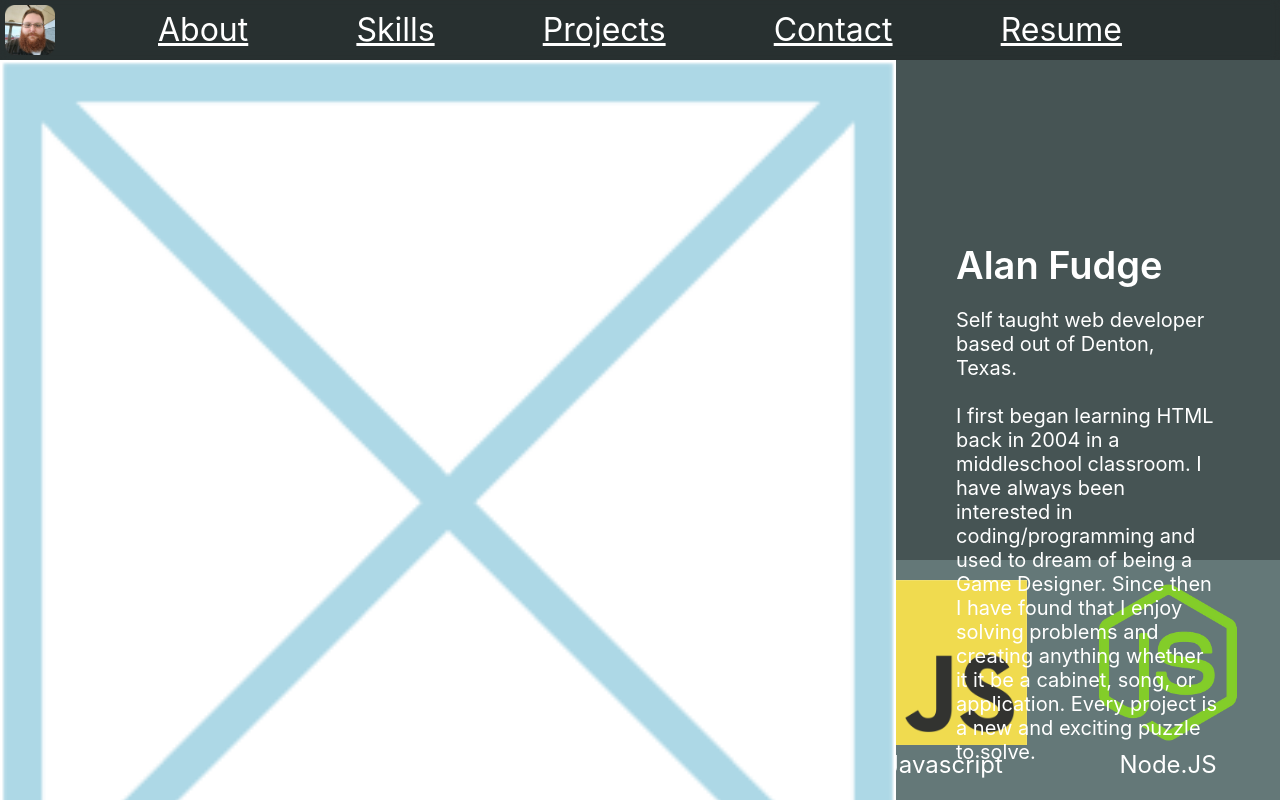
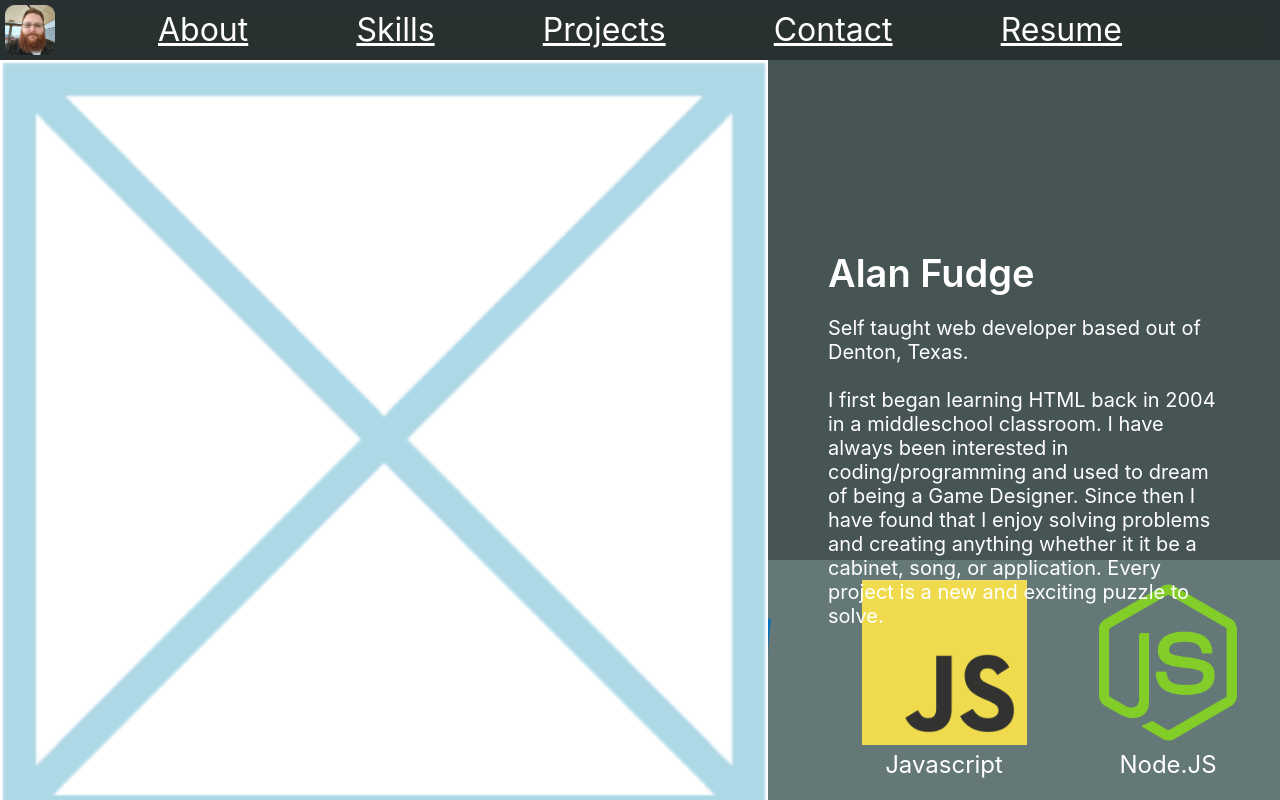
Before and after one commit to AlanFudge/portfolio, a plain HTML site: page index.html in a window 1280 px wide. Shown: the top 800 px of the page. Drawn offline with Linux system fonts and the light colour scheme.

Commit message:
change column layout for about section to allow for more text; make carousel arrows thicker

```diff
--- a/styles.css
+++ b/styles.css
@@ -89,7 +89,7 @@ section {
 }
 
 .about-banner {
-    grid-column: 1 / span 7;
+    grid-column: 1 / span 6;
 }
 
 .about-banner img {
@@ -98,7 +98,7 @@ section {
 }
 
 #about .section-text {
-    grid-column: 8 / span 3;
+    grid-column: 7 / span 4;
 }
 
 #skills .section-text {
@@ -178,7 +178,7 @@ section {
     width: 100%;
     height: 100%;
     background-color: var(--tertiary-color);
-    clip-path: polygon(20% 50%, 80% 10%, 82% 10%, 22% 50%, 82% 90%, 80% 90%);
+    clip-path: polygon(20% 50%, 80% 10%, 86% 10%, 26% 50%, 86% 90%, 80% 90%);
 }
 
 .carousel-left {
```
